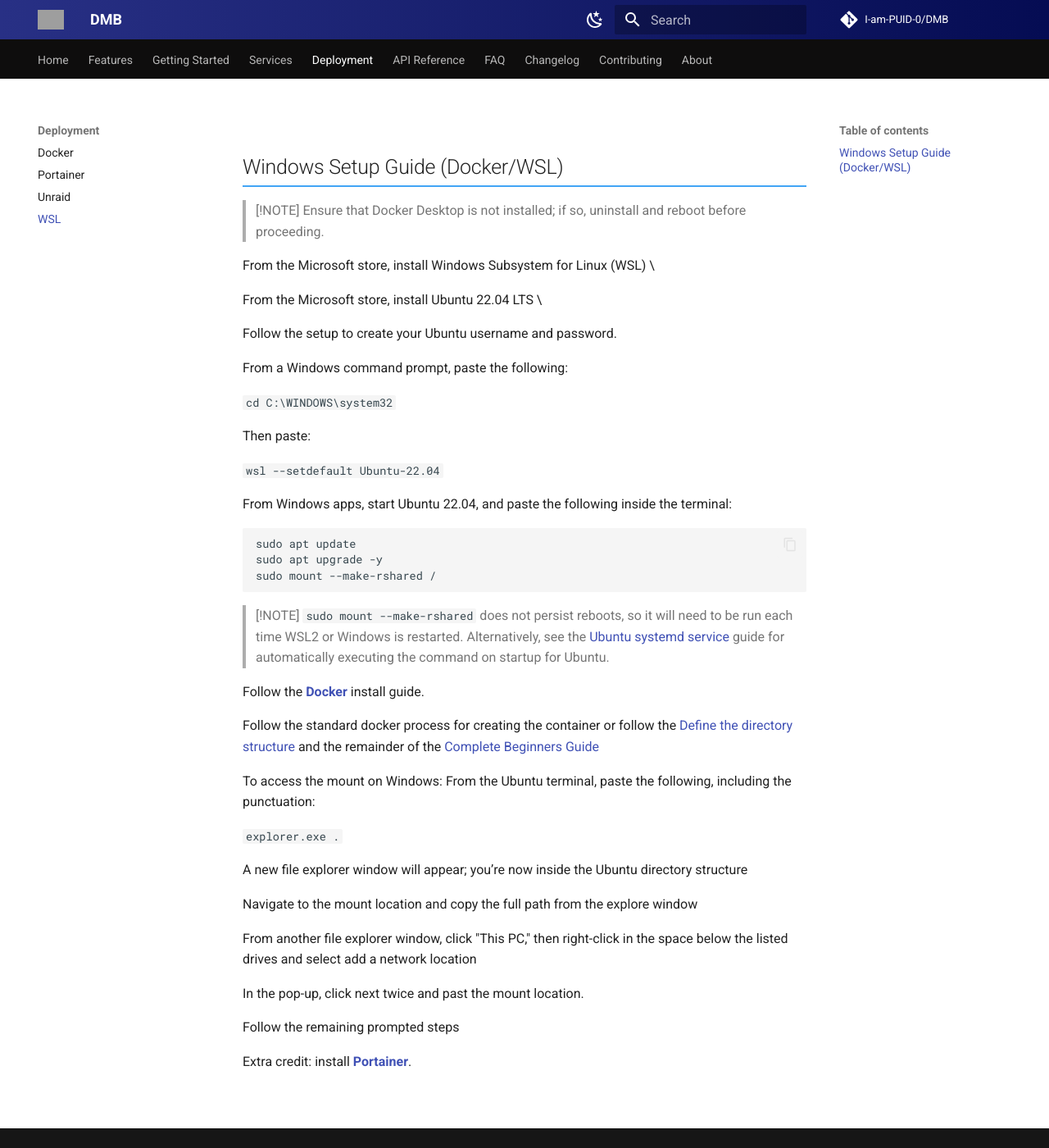
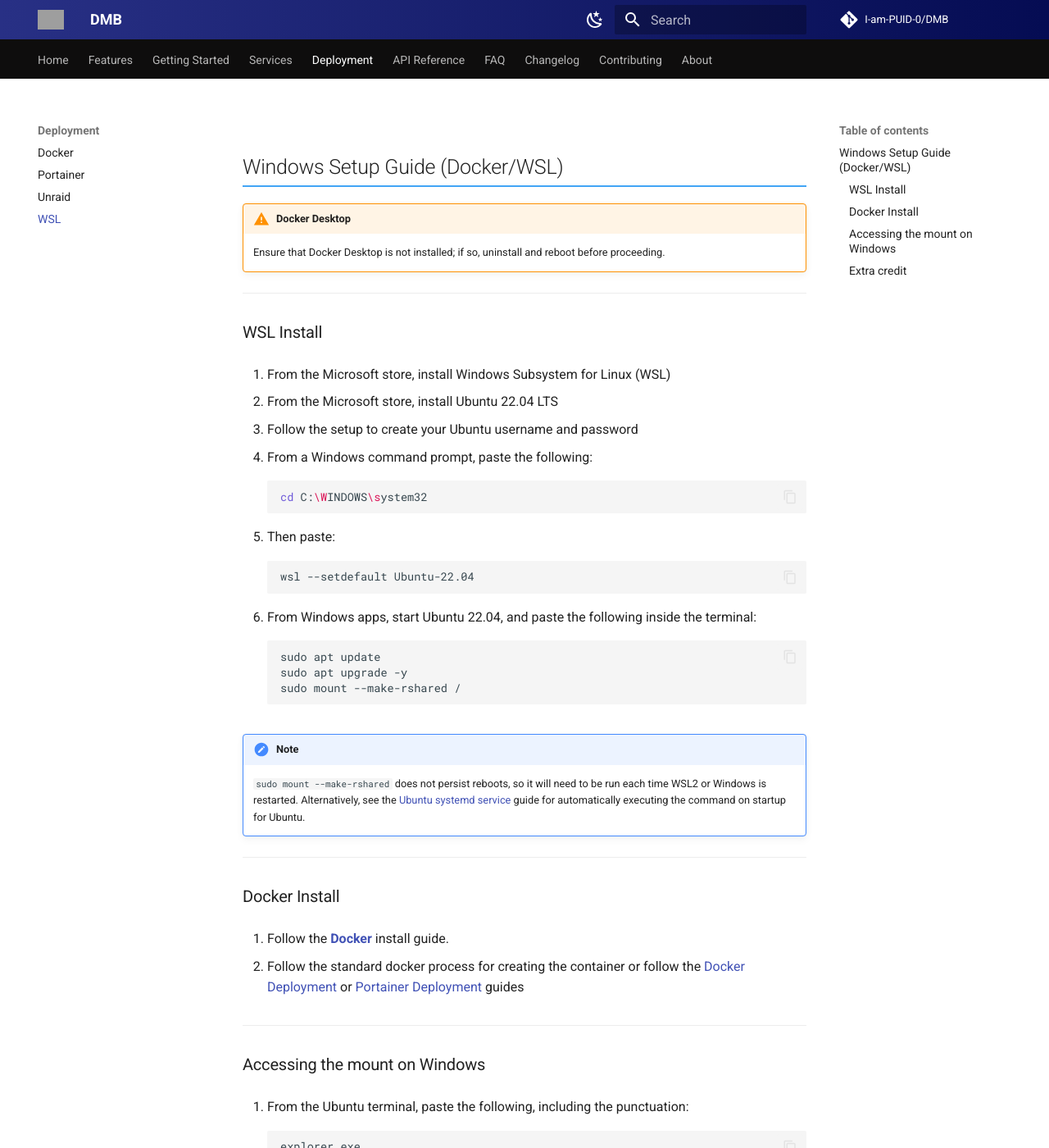
Before and after one commit to I-am-PUID-0/DMB_Docs, an MkDocs documentation site: the page built from docs/deployment/wsl.md, in a window 1280 px wide and 1400 px high. Shown: the whole window at 82% size. Built offline with MkDocs 1.6.1 and Material for MkDocs 9.7.7, drawn with Linux system fonts in a browser that asks for light colours; comment, search, counter and statistics services are not loaded; some of the changed text lies outside the part shown; grey boxes are pictures that could not be loaded.

Commit message:
Update WSL and rclone documentation for improved clarity and detail

````diff
--- a/docs/deployment/wsl.md
+++ b/docs/deployment/wsl.md
@@ -1,50 +1,69 @@
 ## Windows Setup Guide (Docker/WSL)
 
-> [!NOTE]
-> Ensure that Docker Desktop is not installed; if so, uninstall and reboot before proceeding.
+!!! warning "Docker Desktop"
+    Ensure that Docker Desktop is not installed; if so, uninstall and reboot before proceeding.
 
-From the Microsoft store, install Windows Subsystem for Linux (WSL) \
+----
 
-From the Microsoft store, install Ubuntu 22.04 LTS \
+### WSL Install
 
-Follow the setup to create your Ubuntu username and password.
+1. From the Microsoft store, install Windows Subsystem for Linux (WSL)
 
-From a Windows command prompt, paste the following:
+2. From the Microsoft store, install Ubuntu 22.04 LTS
 
-`cd C:\WINDOWS\system32`
+3. Follow the setup to create your Ubuntu username and password
 
-Then paste:
+4. From a Windows command prompt, paste the following:
 
-`wsl --setdefault Ubuntu-22.04`
+    ```bash
+    cd C:\WINDOWS\system32
+    ```
 
-From Windows apps, start Ubuntu 22.04, and paste the following inside the terminal:
+5. Then paste:
 
-```
-sudo apt update
-sudo apt upgrade -y
-sudo mount --make-rshared /
-```
+    ```bash
+    wsl --setdefault Ubuntu-22.04
+    ```
 
-> [!NOTE]
-> `sudo mount --make-rshared` does not persist reboots, so it will need to be run each time WSL2 or Windows is restarted. Alternatively, see the [Ubuntu systemd service](https://github.com/I-am-PUID-0/DMB/wiki/FAQ#ubuntu-systemd-service) guide for automatically executing the command on startup for Ubuntu.
+6. From Windows apps, start Ubuntu 22.04, and paste the following inside the terminal:
 
-Follow the **[Docker](https://docs.docker.com/engine/install/ubuntu/)** install guide.
+    ```bash
+    sudo apt update
+    sudo apt upgrade -y
+    sudo mount --make-rshared /
+    ```
 
-Follow the standard docker process for creating the container or follow the [Define the directory structure](https://github.com/I-am-PUID-0/DMB/wiki/Setup-Guides#define-the-directory-structure) and the remainder of the [Complete Beginners Guide](https://github.com/I-am-PUID-0/DMB/wiki/Setup-Guides#complete-beginners-guide)
+!!! note
+     `sudo mount --make-rshared` does not persist reboots, so it will need to be run each time WSL2 or Windows is restarted. Alternatively, see the [Ubuntu systemd service](../faq/rclone.md#ubuntu-systemd-service) guide for automatically executing the command on startup for Ubuntu.
 
-To access the mount on Windows:
-From the Ubuntu terminal, paste the following, including the punctuation:
+----
 
-`explorer.exe . `
+### Docker Install
 
-A new file explorer window will appear; you’re now inside the Ubuntu directory structure
+1. Follow the **[Docker](https://docs.docker.com/engine/install/ubuntu/)** install guide.
 
-Navigate to the mount location and copy the full path from the explore window
+2. Follow the standard docker process for creating the container or follow the [Docker Deployment](docker.md) or [Portainer Deployment](portainer.md) guides
 
-From another file explorer window, click "This PC," then right-click in the space below the listed drives and select add a network location
+----
 
-In the pop-up, click next twice and past the mount location.
+### Accessing the mount on Windows
 
-Follow the remaining prompted steps
+1. From the Ubuntu terminal, paste the following, including the punctuation:
 
-Extra credit: install **[Portainer](https://docs.portainer.io/start/install-ce/server/docker/linux)**.
+    ```bash
+    explorer.exe .
+    ```
+
+2. A new file explorer window will appear; you’re now inside the Ubuntu directory structure
+
+3. Navigate to the mount location and copy the full path from the explore window
+
+4. From another file explorer window, click "This PC," then right-click in the space below the listed drives and select add a network location
+
+5. In the pop-up, click next twice and past the mount location.
+
+6. Follow the remaining prompted steps
+
+### Extra credit
+
+1. install **[Portainer](https://docs.portainer.io/start/install-ce/server/docker/linux)**
````
Also changed, not shown: docs/faq/rclone.md (+113 -0 lines).
